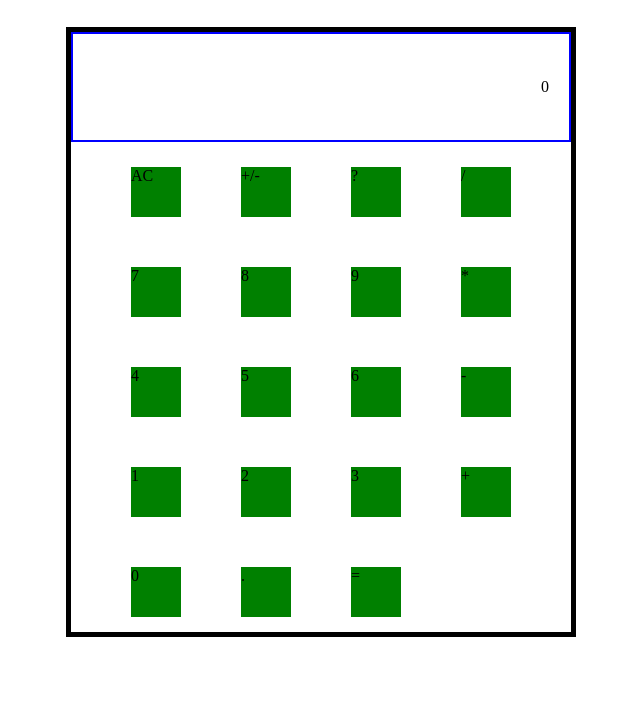
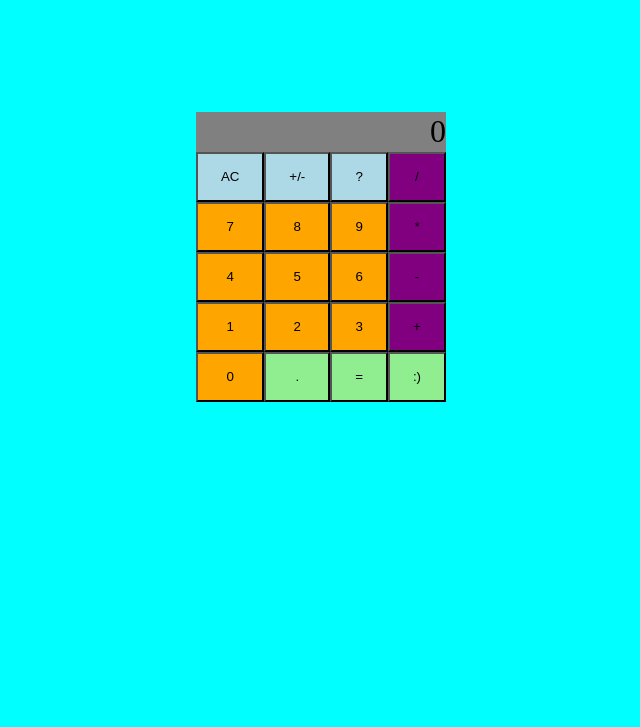
Before and after one commit to tSwizzz/calculator, a plain HTML site: page index.html in a window 1280 px wide. Shown: the part 73-800 px from the top of the page, without its empty margins (319-959 px from the left). Drawn offline with Linux system fonts and the light colour scheme.

Commit message:
decent styling added lol

```diff
--- a/index.html
+++ b/index.html
@@ -7,31 +7,33 @@
         <title>Calculator?</title>
     </head>
     <body>
+        <h1 class = "header">Ed's Poorly Colored Calculator</h1>
         <div class = "container">
             <div class = "calculator">
                 <div class = "calculatorScreen">
                     <div id = "screen">0</div>
                 </div>
                 <div class= "buttons">
-                    <div id = "button" class = "reset">AC</div>
-                    <div id = "button" class = "posNeg">+/-</div>
-                    <div id = "button" class = "idk">?</div>
-                    <div id = "button" class = "divide">/</div>
-                    <div id = "button" class = "num">7</div>
-                    <div id = "button" class = "num">8</div>
-                    <div id = "button" class = "num">9</div>
-                    <div id = "button" class = "multiply">*</div>
-                    <div id = "button" class = "num">4</div>
-                    <div id = "button" class = "num">5</div>
-                    <div id = "button" class = "num">6</div>
-                    <div id = "button" class = "subtract">-</div>
-                    <div id = "button" class = "num">1</div>
-                    <div id = "button" class = "num">2</div>
-                    <div id = "button" class = "num">3</div>
-                    <div id = "button" class = "add">+</div>
-                    <div id = "button" class = "num">0</div>
-                    <div id = "button" class = "decimal">.</div>
-                    <div id = "button" class = "equals">=</div>
+                    <button id = "button" class = "reset">AC</button>
+                    <button id = "button" class = "posNeg">+/-</button>
+                    <button id = "button" class = "idk">?</button>
+                    <button id = "button" class = "divide">/</button>
+                    <button id = "button" class = "num">7</button>
+                    <button id = "button" class = "num">8</button>
+                    <button id = "button" class = "num">9</button>
+                    <button id = "button" class = "multiply">*</button>
+                    <button id = "button" class = "num">4</button>
+                    <button id = "button" class = "num">5</button>
+                    <button id = "button" class = "num">6</button>
+                    <button id = "button" class = "subtract">-</button>
+                    <button id = "button" class = "num">1</button>
+                    <button id = "button" class = "num">2</button>
+                    <button id = "button" class = "num">3</button>
+                    <button id = "button" class = "add">+</button>
+                    <button id = "button" class = "num">0</button>
+                    <button id = "button" class = "decimal">.</button>
+                    <button id = "button" class = "equals">=</button>
+                    <button id = "button" class = "smile">:)</button>
                 </div>
             </div>
         </div>
--- a/styles.css
+++ b/styles.css
@@ -1,35 +1,69 @@
-body {
+.header {
     display: flex;
     justify-content: center;
-    margin-top: 100px;
-    }
+    color: rosybrown;
+}
 
-.calculator {
-    height: 600px;
-    width: 500px;
-    border: 5px solid black;
+body {
+    background-color: aqua;
+}
+
+.buttons {
+    display: grid;
+    grid-template-columns: auto auto auto auto;
+    width: 250px;
+    height: 250px;
+}
+
+
+.container {
+    display: flex;
+    justify-content: center;
+    margin-top: 10%;
 }
 
 .calculatorScreen {
-    height:66px;
     display: flex;
     justify-content: end;
     align-items: center;
-    padding:20px;
-    border: 2px solid blue;
+    background-color: gray;
+    height:40px;
+    font-size: xx-large;
 }
 
-.buttons {
-    display: flex;
-    justify-content: space-evenly;
-    align-items: center;
-    display: grid;
-    grid-template-columns: repeat(4, auto);
-    grid-template-rows: repeat(5, 100px);
+
+/*CALCULATOR COLORING*/
+.num {
+    background-color: orange;
+}
+.divide {
+    background-color: purple;
+}
+.multiply {
+    background-color: purple;
+}
+.subtract {
+    background-color: purple;
+}
+.add {
+    background-color: purple;
+}
+.decimal {
+    background-color: lightgreen;
+}
+.equals {
+    background-color: lightgreen;
+}
+.smile {
+    background-color: lightgreen;
+}
+.reset {
+background-color: lightblue;
+}
+.posNeg {
+    background-color: lightblue;
 
 }
-#button {
-    height: 50px;
-    width: 50px;
-    background-color: green;
+.idk {
+    background-color: lightblue;
 }
```
